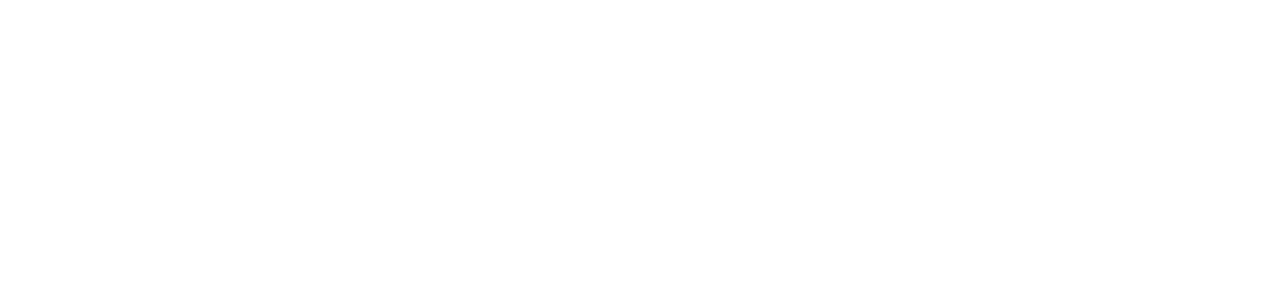
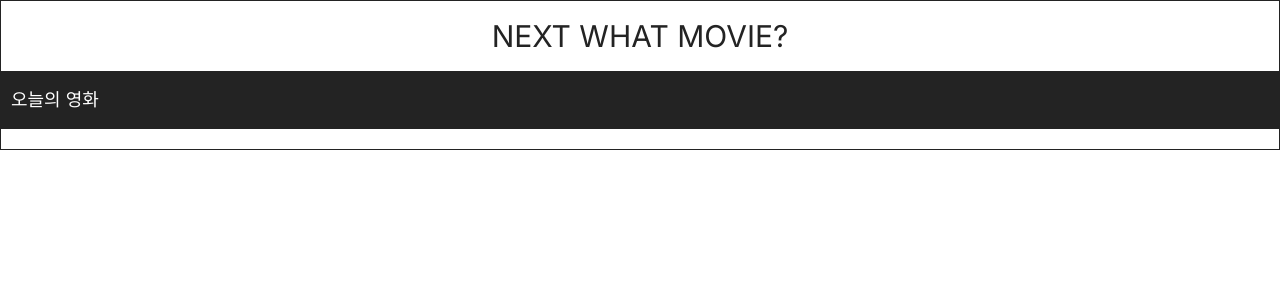
Before and after one commit to miamipeach/next-what-movie, a Next.js app: page /today in a window 1280 px wide. Shown: the top 300 px of the page. Built offline with nearby package versions, Linux system fonts and the light colour scheme.

Commit message:
(feat): header 위치 이동

```diff
--- a/app/layout.tsx
+++ b/app/layout.tsx
@@ -1,6 +1,8 @@
 import '../styles/globals.scss';
 import type { Metadata } from 'next';
 import { Inter } from 'next/font/google';
+import Header from '@/components/Header';
+import React from 'react';
 
 const inter = Inter({ subsets: ['latin'] });
 
@@ -13,7 +15,10 @@
   return (
     <html lang="en">
       <body className={inter.className}>
-        <div id={'wrap'}>{children}</div>
+        <div id={'wrap'}>
+          <Header />
+          {children}
+        </div>
       </body>
     </html>
   );
--- a/app/page.tsx
+++ b/app/page.tsx
@@ -4,7 +4,6 @@
 export default function Home() {
   return (
     <>
-      <Header />
       <main className="flex min-h-screen flex-col items-center justify-between p-24"></main>
     </>
   );
```
Also changed, not shown: 1 other file (tests, documents, lock files or other folders).
